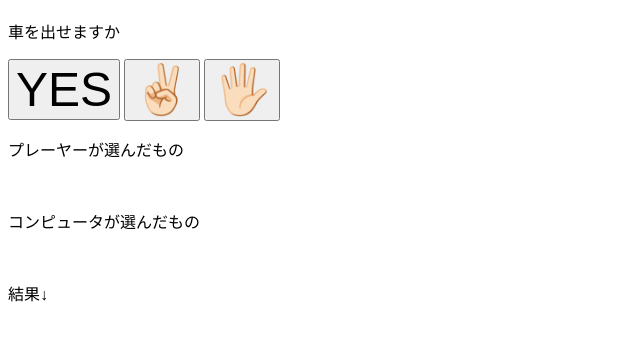
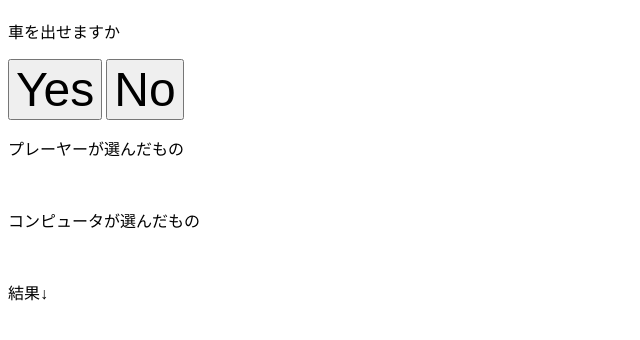
Before and after one commit to ryuki25695/Syawari, a plain HTML site: page index.html in a window 1280 px wide. Shown: the part 70-410 px from the top of the page, without its empty margins (0-640 px from the left). Drawn offline with Linux system fonts and the light colour scheme.

Commit message:
Yes,Noで答えられるように変更

```diff
--- a/index.html
+++ b/index.html
@@ -15,9 +15,8 @@
     <div id="main">
         <p>車を出せますか</p>
 
-        <button onclick="yes;" class="symbol">YES</button>
-        <button onclick="janken(2);" class="symbol">✌🏻</button>
-        <button onclick="janken(3);" class="symbol">🖐🏻</button>
+        <button onclick="yes;" class="symbol">Yes</button>
+        <button onclick="no;" class="symbol">No</button>
     </div>
 
     <div id="Player">
```
